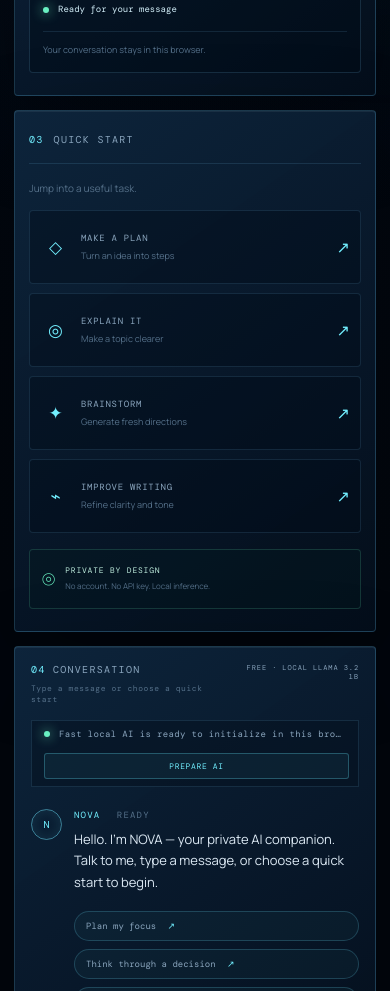
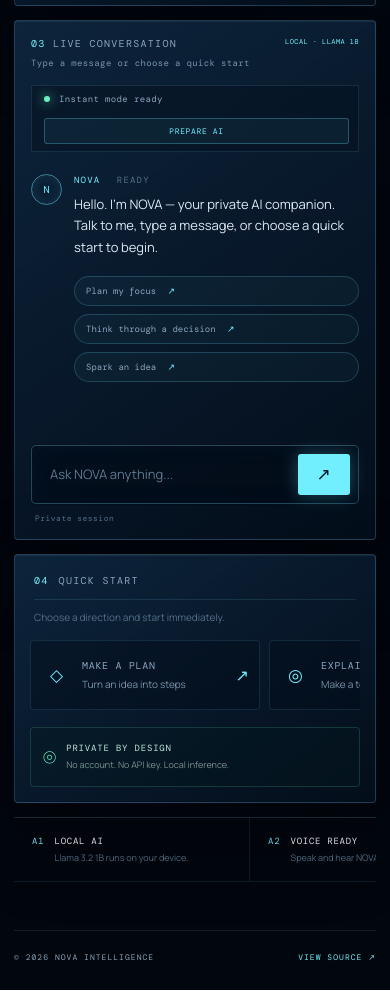
Before and after one commit to Dhairya1611/nova-ai-companion-hud, a plain HTML site: page index.html in a window 390 px wide. Shown: the part 1009-2000 px from the top of the page. Drawn offline with nearby package versions, Linux system fonts and the light colour scheme.

Commit message:
Redesign NOVA for interaction-first UI

```diff
--- a/app.js
+++ b/app.js
@@ -25,6 +25,8 @@
 const talkStatus = document.querySelector('#talkStatus');
 const transcriptPreview = document.querySelector('#transcriptPreview');
 const taskStatus = document.querySelector('#taskStatus');
+const conversationPanel = document.querySelector('.conversation-console');
+const coreVisual = document.querySelector('.core-visual');
 
 let engine = null;
 let enginePromise = null;
@@ -105,6 +107,13 @@
   chat.scrollTo({ top: chat.scrollHeight, behavior: 'smooth' });
 }
 
+function scrollConversationToEnd(behavior = 'smooth') {
+  window.requestAnimationFrame(() => window.requestAnimationFrame(() => {
+    chat.scrollTo({ top: chat.scrollHeight, behavior });
+  }));
+  window.setTimeout(() => chat.scrollTo({ top: chat.scrollHeight, behavior: 'auto' }), 120);
+}
+
 function setModelStatus(text, state = '') {
   modelStatus.textContent = text;
   document.querySelector('#modelStrip').className = `model-strip ${state}`;
@@ -114,8 +123,8 @@
   if (engine) return Promise.resolve(engine);
   if (!navigator.gpu) {
     instantModeActive = true;
-    setModelStatus('WebGPU is unavailable · instant replies are active', 'instant');
-    modelLabel.textContent = 'INSTANT · LOCAL';
+    setModelStatus('Instant mode ready · WebGPU unavailable', 'instant');
+    modelLabel.textContent = 'INSTANT MODE';
     systemStatus.textContent = 'SYSTEM ONLINE';
     return Promise.resolve(null);
   }
@@ -137,7 +146,7 @@
       instantModeActive = false;
       modelButton.textContent = 'MODEL READY';
       setModelStatus('Local Llama is ready — no server or key required', 'ready');
-      modelLabel.textContent = 'LOCAL · LLAMA 3.2 1B';
+      modelLabel.textContent = 'LOCAL · LLAMA 1B';
       systemStatus.textContent = 'SYSTEM ONLINE';
       return engine;
     })
@@ -147,8 +156,8 @@
       instantModeActive = true;
       modelButton.disabled = false;
       modelButton.textContent = 'RETRY LOCAL AI';
-      setModelStatus('Local model unavailable · instant replies are active', 'instant');
-      modelLabel.textContent = 'INSTANT · LOCAL';
+      setModelStatus('Instant mode ready · local AI optional', 'instant');
+      modelLabel.textContent = 'INSTANT MODE';
       systemStatus.textContent = 'SYSTEM ONLINE';
       return null;
     });
@@ -165,8 +174,8 @@
       settled = true;
       instantModeActive = true;
       modelButton.textContent = 'AI LOADING · CHAT NOW';
-      setModelStatus('Local model is loading in the background · instant replies active', 'instant');
-      modelLabel.textContent = 'INSTANT · AI WARMING UP';
+      setModelStatus('Instant mode ready · AI loading in background', 'instant');
+      modelLabel.textContent = 'INSTANT · LOADING';
       systemStatus.textContent = 'INSTANT MODE ONLINE';
       resolve(null);
     }, maxWait);
@@ -298,6 +307,7 @@
     const reply = createInstantReply(prompt);
     output.textContent = reply;
     history.push({ role: 'assistant', content: reply });
+    scrollConversationToEnd();
     speak(reply);
     return;
   }
@@ -317,6 +327,7 @@
     const reply = createInstantReply(prompt);
     output.textContent = reply;
     history.push({ role: 'assistant', content: reply });
+    scrollConversationToEnd();
     speak(reply);
   }
 }
@@ -346,11 +357,18 @@
 document.querySelectorAll('.suggestion').forEach((button) => button.addEventListener('click', () => send(button.dataset.prompt)));
 document.querySelectorAll('.quick-actions [data-prompt]').forEach((button) => button.addEventListener('click', () => {
   setMode('chat');
+  conversationPanel.scrollIntoView({ behavior: 'smooth', block: 'start' });
   send(button.dataset.prompt);
 }));
 modelButton.addEventListener('click', () => startModelLoad());
-chatModeButton.addEventListener('click', () => setMode('chat'));
-talkModeButton.addEventListener('click', () => setMode('talk'));
+chatModeButton.addEventListener('click', () => {
+  setMode('chat');
+  if (window.innerWidth <= 960) conversationPanel.scrollIntoView({ behavior: 'smooth', block: 'start' });
+});
+talkModeButton.addEventListener('click', () => {
+  setMode('talk');
+  if (window.innerWidth <= 960) avatarStage.scrollIntoView({ behavior: 'smooth', block: 'start' });
+});
 micButton.addEventListener('click', () => (isListening ? stopListening() : startListening()));
 voiceToggleButton.addEventListener('click', () => {
   voiceEnabled = !voiceEnabled;
@@ -368,5 +386,19 @@
   talkStatus.textContent = 'Microphone ready. Press the circle and speak naturally.';
 });
 
+if (coreVisual && window.matchMedia('(pointer: fine)').matches) {
+  coreVisual.addEventListener('pointermove', (event) => {
+    const bounds = coreVisual.getBoundingClientRect();
+    const x = (event.clientX - bounds.left) / bounds.width - 0.5;
+    const y = (event.clientY - bounds.top) / bounds.height - 0.5;
+    coreVisual.style.setProperty('--tilt-x', `${(-y * 3.2).toFixed(2)}deg`);
+    coreVisual.style.setProperty('--tilt-y', `${(x * 3.8).toFixed(2)}deg`);
+  });
+  coreVisual.addEventListener('pointerleave', () => {
+    coreVisual.style.setProperty('--tilt-x', '0deg');
+    coreVisual.style.setProperty('--tilt-y', '0deg');
+  });
+}
+
 setupRecognition();
 setPresence('idle');
--- a/index.html
+++ b/index.html
@@ -103,30 +103,14 @@
           </div>
         </section>
 
-        <aside class="hud-rail right-rail glass-panel">
-          <div class="rail-heading"><span>03</span> QUICK START</div>
-          <p class="rail-intro">Jump into a useful task.</p>
-          <div class="quick-actions">
-            <button type="button" data-prompt="Turn my rough idea into a clear step-by-step plan."><span class="action-glyph">◇</span><span><strong>MAKE A PLAN</strong><small>Turn an idea into steps</small></span><span>↗</span></button>
-            <button type="button" data-prompt="Explain a difficult topic to me in simple language with one useful example."><span class="action-glyph">◎</span><span><strong>EXPLAIN IT</strong><small>Make a topic clearer</small></span><span>↗</span></button>
-            <button type="button" data-prompt="Brainstorm five original directions for my idea, then recommend the strongest one."><span class="action-glyph">✦</span><span><strong>BRAINSTORM</strong><small>Generate fresh directions</small></span><span>↗</span></button>
-            <button type="button" data-prompt="Help me improve a piece of writing for clarity, tone and impact. Ask me to paste it."><span class="action-glyph">⌁</span><span><strong>IMPROVE WRITING</strong><small>Refine clarity and tone</small></span><span>↗</span></button>
-          </div>
-          <div class="privacy-card">
-            <span class="privacy-icon">⌾</span>
-            <div><strong>PRIVATE BY DESIGN</strong><small>No account. No API key. Local inference.</small></div>
-          </div>
-        </aside>
-      </section>
-
-      <section class="conversation-panel glass-panel" aria-label="NOVA conversation">
+        <section class="conversation-panel conversation-console glass-panel" aria-label="NOVA conversation">
           <div class="conversation-header">
-          <div><div class="panel-label"><span>04</span> CONVERSATION</div><span class="mode-note" id="modeNote">Type a message or choose a quick start</span></div>
-          <span class="chat-model" id="modelLabel">FREE · LOCAL LLAMA 3.2 1B</span>
+            <div><div class="panel-label"><span>03</span> LIVE CONVERSATION</div><span class="mode-note" id="modeNote">Type a message or choose a quick start</span></div>
+            <span class="chat-model" id="modelLabel">LOCAL · LLAMA 1B</span>
           </div>
           <div class="model-strip" id="modelStrip">
             <span class="model-dot"></span>
-          <span id="modelStatus">Fast local AI is ready to initialize in this browser</span>
+            <span id="modelStatus">Instant mode ready</span>
             <button id="modelButton" type="button" title="Download and prepare the private local AI">PREPARE AI</button>
           </div>
           <div class="chat-scroll" id="chatScroll" aria-live="polite">
@@ -142,10 +126,28 @@
           </div>
           <form class="composer" id="composer">
             <label class="sr-only" for="promptInput">Message NOVA</label>
-          <textarea id="promptInput" rows="1" placeholder="Message NOVA..." autocomplete="off"></textarea>
+            <textarea id="promptInput" rows="1" placeholder="Ask NOVA anything..." autocomplete="off"></textarea>
             <button class="send-button" type="submit" aria-label="Send message"><span>SEND</span><b>↗</b></button>
           </form>
           <div class="composer-footer" id="composerFooter"><span><kbd>↵</kbd> send · <kbd>⇧↵</kbd> new line</span><span>Private session <span class="lock">⌾</span></span></div>
+        </section>
+      </section>
+
+      <section class="quick-dock glass-panel" aria-label="Quick starts">
+        <div class="quick-dock-header">
+          <div class="rail-heading"><span>04</span> QUICK START</div>
+          <p class="rail-intro">Choose a direction and start immediately.</p>
+        </div>
+        <div class="quick-actions">
+          <button type="button" data-prompt="Turn my rough idea into a clear step-by-step plan."><span class="action-glyph">◇</span><span><strong>MAKE A PLAN</strong><small>Turn an idea into steps</small></span><span>↗</span></button>
+          <button type="button" data-prompt="Explain a difficult topic to me in simple language with one useful example."><span class="action-glyph">◎</span><span><strong>EXPLAIN IT</strong><small>Make a topic clearer</small></span><span>↗</span></button>
+          <button type="button" data-prompt="Brainstorm five original directions for my idea, then recommend the strongest one."><span class="action-glyph">✦</span><span><strong>BRAINSTORM</strong><small>Generate fresh directions</small></span><span>↗</span></button>
+          <button type="button" data-prompt="Help me improve a piece of writing for clarity, tone and impact. Ask me to paste it."><span class="action-glyph">⌁</span><span><strong>IMPROVE WRITING</strong><small>Refine clarity and tone</small></span><span>↗</span></button>
+        </div>
+        <div class="privacy-card">
+          <span class="privacy-icon">⌾</span>
+          <div><strong>PRIVATE BY DESIGN</strong><small>No account. No API key. Local inference.</small></div>
+        </div>
       </section>
 
       <section class="trust-strip" aria-label="NOVA capabilities">
--- a/styles.css
+++ b/styles.css
@@ -143,10 +143,10 @@
   z-index: 2;
   width: min(1440px, calc(100% - 64px));
   margin: 0 auto;
-  padding: 38px 0 60px;
+  padding: 28px 0 48px;
 }
 .hud-heading {
-  margin-bottom: 24px;
+  margin-bottom: 18px;
   display: flex;
   align-items: flex-end;
   justify-content: space-between;
@@ -193,11 +193,11 @@
 }
 .hud-layout {
   display: grid;
-  grid-template-columns: 230px minmax(0, 1fr) 260px;
+  grid-template-columns: 210px minmax(400px, 1fr) minmax(350px, 430px);
   gap: 14px;
   align-items: stretch;
 }
-.hud-rail { min-height: 635px; padding: 22px 18px; }
+.hud-rail { min-height: 600px; padding: 22px 18px; }
 .rail-heading {
   padding-bottom: 17px;
   display: flex;
@@ -249,7 +249,7 @@
   font-size: 14px;
 }
 .mode-card strong { display: block; font: 10px var(--mono); letter-spacing: 0.1em; }
-.mode-card small { display: block; margin-top: 5px; color: var(--dim); font-size: 9px; }
+.mode-card small { display: block; margin-top: 5px; color: #7895aa; font-size: 10px; }
 .mode-arrow { color: var(--cyan); opacity: 0.65; }
 .session-card {
   margin-top: auto;
@@ -262,11 +262,11 @@
 .task-line { display: flex; align-items: flex-start; gap: 9px; color: #d1edf7; font: 9px var(--mono); line-height: 1.5; }
 .task-dot { margin-top: 4px; }
 .session-rule { height: 1px; margin: 14px 0 11px; background: rgba(127, 205, 255, 0.12); }
-.privacy-note { display: block; color: var(--dim); font-size: 9px; line-height: 1.55; }
+.privacy-note { display: block; color: #7895aa; font-size: 10px; line-height: 1.55; }
 
 .core-console {
-  min-height: 635px;
-  padding: 22px;
+  min-height: 600px;
+  padding: 20px;
   display: flex;
   flex-direction: column;
   align-items: center;
@@ -301,6 +301,19 @@
     0 0 0 29px rgba(105, 237, 255, 0.017),
     0 0 75px rgba(0, 181, 255, 0.22),
     inset 0 0 50px rgba(20, 167, 255, 0.16);
+  transform: perspective(900px) rotateX(var(--tilt-x, 0deg)) rotateY(var(--tilt-y, 0deg));
+  transform-style: preserve-3d;
+  transition: transform 0.32s ease, box-shadow 0.45s ease;
+}
+.core-visual::before {
+  content: "";
+  position: absolute;
+  inset: -14px;
+  z-index: -1;
+  border: 1px solid rgba(105, 237, 255, 0.15);
+  border-radius: 50%;
+  box-shadow: 0 0 42px rgba(52, 201, 255, 0.12);
+  animation: coreBreath 4.6s ease-in-out infinite;
 }
 .orbital {
   position: absolute;
@@ -431,6 +444,7 @@
   font: 8px var(--mono);
   letter-spacing: 0.1em;
 }
+.is-speaking .core-visual { box-shadow: 0 0 0 10px rgba(105, 237, 255, 0.04), 0 0 0 30px rgba(105, 237, 255, 0.025), 0 0 105px rgba(0, 225, 255, 0.42), inset 0 0 58px rgba(20, 167, 255, 0.2); }
 .is-speaking .face-image { animation: headTalk 1.25s ease-in-out infinite; }
 .is-speaking .mouth-sync { opacity: 0.92; animation: lipSync 0.14s steps(2, end) infinite alternate; }
 .is-speaking .orbital-mid { animation-duration: 5s; }
@@ -522,7 +536,6 @@
 .mini-wave i:nth-child(4) { height: 11px; animation-delay: 0.45s; }
 .mini-wave i:nth-child(5) { height: 5px; animation-delay: 0.6s; }
 
-.right-rail { display: flex; flex-direction: column; }
 .rail-intro { margin: 17px 0 0; color: var(--dim); font-size: 10px; }
 .quick-actions { display: grid; gap: 9px; margin-top: 15px; }
 .quick-actions button {
@@ -548,8 +561,8 @@
   outline: none;
   transform: translateX(-2px);
 }
-.quick-actions strong { display: block; color: inherit; font: 9px var(--mono); letter-spacing: 0.08em; }
-.quick-actions small { display: block; margin-top: 5px; color: var(--dim); font-size: 9px; }
+.quick-actions strong { display: block; color: inherit; font: 10px var(--mono); letter-spacing: 0.07em; }
+.quick-actions small { display: block; margin-top: 5px; color: #7895aa; font-size: 10px; }
 .quick-actions > button > span:last-child { color: var(--cyan); }
 .action-glyph { color: var(--cyan); font-size: 17px; text-align: center; }
 .privacy-card {
@@ -563,12 +576,21 @@
   background: rgba(4, 27, 31, 0.36);
 }
 .privacy-icon { color: var(--mint); font-size: 22px; }
-.privacy-card strong { display: block; color: #bdebdc; font: 8px var(--mono); letter-spacing: 0.1em; }
-.privacy-card small { display: block; margin-top: 5px; color: var(--dim); font-size: 8px; line-height: 1.4; }
+.privacy-card strong { display: block; color: #bdebdc; font: 9px var(--mono); letter-spacing: 0.09em; }
+.privacy-card small { display: block; margin-top: 5px; color: #78958e; font-size: 9px; line-height: 1.4; }
 
-.conversation-panel { margin-top: 14px; padding: 20px; }
+.conversation-panel {
+  min-width: 0;
+  padding: 20px;
+  display: flex;
+  flex-direction: column;
+}
+.conversation-console { height: 600px; min-height: 600px; }
+.conversation-console .conversation-header { align-items: flex-start; gap: 12px; }
+.conversation-console .conversation-header > div:first-child { display: block; }
 .conversation-header > div:first-child { display: flex; align-items: center; gap: 18px; }
-.mode-note { color: var(--dim); font-size: 8px; letter-spacing: 0.07em; }
+.mode-note { display: block; margin-top: 7px; color: #7895aa; font-size: 9px; line-height: 1.45; letter-spacing: 0.04em; }
+.chat-model { max-width: 122px; color: var(--cyan); font: 8px var(--mono); line-height: 1.45; text-align: right; letter-spacing: 0.06em; }
 .model-strip {
   min-height: 38px;
   margin: 15px 0 0;
@@ -601,7 +623,16 @@
 .model-strip.ready .model-dot { background: var(--mint); }
 .model-strip.fallback .model-dot { background: #ffc86a; box-shadow: 0 0 9px #ffc86a; }
 .model-strip.instant .model-dot { background: #ffc86a; box-shadow: 0 0 9px #ffc86a; animation: blink 1.4s infinite; }
-.chat-scroll { max-height: 400px; min-height: 155px; padding: 22px 6px 17px; overflow: auto; }
+.chat-scroll {
+  min-height: 220px;
+  padding: 22px 6px 17px;
+  flex: 1;
+  overflow: auto;
+  scrollbar-color: rgba(105, 237, 255, 0.3) transparent;
+  scrollbar-width: thin;
+}
+.chat-scroll::-webkit-scrollbar { width: 5px; }
+.chat-scroll::-webkit-scrollbar-thumb { background: rgba(105, 237, 255, 0.3); border-radius: 4px; }
 .message { max-width: 850px; display: flex; align-items: flex-start; gap: 12px; animation: appear 0.3s ease; }
 .avatar-mark {
   width: 31px;
@@ -696,6 +727,21 @@
 .composer-footer kbd { margin-right: 3px; padding: 2px 4px; border: 1px solid var(--line); border-radius: 2px; }
 .lock { margin-left: 4px; color: var(--mint); font-size: 14px; vertical-align: -1px; }
 
+.quick-dock {
+  margin-top: 14px;
+  padding: 16px;
+  display: grid;
+  grid-template-columns: 185px minmax(0, 1fr) 225px;
+  align-items: stretch;
+  gap: 14px;
+}
+.quick-dock-header { padding: 4px 4px 0; }
+.quick-dock-header .rail-heading { padding-bottom: 12px; }
+.quick-dock-header .rail-intro { margin-top: 12px; line-height: 1.55; }
+.quick-dock .quick-actions { grid-template-columns: repeat(4, minmax(0, 1fr)); margin-top: 0; }
+.quick-dock .quick-actions button { min-height: 70px; }
+.quick-dock .privacy-card { margin-top: 0; }
+
 .trust-strip { margin-top: 14px; display: grid; grid-template-columns: repeat(3, 1fr); border-top: 1px solid var(--line); border-bottom: 1px solid rgba(127, 205, 255, 0.1); }
 .trust-strip > div { padding: 17px 18px; display: grid; grid-template-columns: auto 1fr; column-gap: 10px; row-gap: 4px; }
 .trust-strip > div + div { border-left: 1px solid rgba(127, 205, 255, 0.11); }
@@ -725,28 +771,36 @@
 @keyframes headListen { 0%, 100% { transform: translate(0, 0) rotate(0deg); } 50% { transform: translate(-0.5%, 0.2%) rotate(-0.4deg); } }
 @keyframes lipSync { from { transform: translateY(-50%) scaleY(0.12) scaleX(0.8); } to { transform: translateY(-50%) scaleY(1) scaleX(1.18); } }
 @keyframes micPulse { 50% { transform: scale(1.025); box-shadow: 0 0 40px rgba(255, 93, 147, 0.7); } }
+@keyframes coreBreath { 50% { opacity: 0.42; transform: scale(1.018); } }
 
 @media (max-width: 1120px) {
-  .hud-layout { grid-template-columns: 205px minmax(0, 1fr) 225px; }
+  .hud-layout { grid-template-columns: 185px minmax(360px, 1fr) minmax(320px, 370px); }
   .hud-rail { padding-left: 14px; padding-right: 14px; }
-  .core-visual { width: min(92%, 430px); }
+  .core-visual { width: min(90%, 420px); }
+  .quick-dock { grid-template-columns: 155px minmax(0, 1fr); }
+  .quick-dock .privacy-card { grid-column: 1 / -1; }
 }
 
-@media (max-width: 860px) {
+@media (max-width: 960px) {
   .topbar, .app-shell, .footer { width: calc(100% - 36px); }
   .topbar { grid-template-columns: 1fr auto; }
   .topbar-status { display: none; }
   .hud-heading { align-items: flex-start; flex-direction: column; gap: 20px; }
   .hud-heading-meta { width: 100%; justify-content: space-between; }
   .hud-layout { grid-template-columns: 1fr; }
-  .core-console { order: 1; min-height: 610px; }
+  .core-console { order: 1; min-height: 570px; }
   .left-rail { order: 2; min-height: auto; display: grid; grid-template-columns: 1fr 1fr; gap: 16px; }
   .left-rail .rail-heading { grid-column: span 2; }
   .mode-controls { margin-top: 0; grid-template-columns: 1fr 1fr; }
   .session-card { margin-top: 0; }
-  .right-rail { order: 3; min-height: auto; }
+  .conversation-console { order: 3; height: 570px; min-height: 570px; }
+  .quick-dock { grid-template-columns: 1fr; }
+  .quick-dock-header { display: flex; align-items: center; justify-content: space-between; gap: 18px; }
+  .quick-dock-header .rail-heading { min-width: 170px; }
+  .quick-dock-header .rail-intro { margin: 0; text-align: right; }
   .quick-actions { grid-template-columns: 1fr 1fr; }
-  .privacy-card { margin-top: 16px; }
+  .quick-dock .quick-actions { grid-template-columns: 1fr 1fr; }
+  .quick-dock .privacy-card { grid-column: auto; }
 }
 
 @media (max-width: 560px) {
@@ -757,8 +811,8 @@
   .hud-heading h1 { font-size: 42px; }
   .hero-copy { font-size: 12px; }
   .hud-heading-meta { font-size: 8px; }
-  .core-console { min-height: 520px; padding: 16px; }
-  .core-visual { width: 94%; margin-top: 22px; }
+  .core-console { min-height: 445px; padding: 16px; }
+  .core-visual { width: 86%; margin-top: 18px; }
   .core-waveform { width: 190px; }
   .talk-controls { grid-template-columns: 1fr; text-align: center; }
   .mic-button { width: 100%; }
@@ -768,8 +822,8 @@
   .mode-card { min-height: 68px; grid-template-columns: 30px 1fr; }
   .mode-arrow { display: none; }
   .mode-icon { width: 30px; height: 30px; }
-  .quick-actions { grid-template-columns: 1fr; }
   .conversation-panel { padding: 16px; }
+  .conversation-console { height: 520px; min-height: 520px; }
   .conversation-header { align-items: flex-start; gap: 14px; }
   .conversation-header > div:first-child { display: block; }
   .mode-note { display: block; margin-top: 7px; line-height: 1.4; }
@@ -777,14 +831,28 @@
   .model-strip { flex-wrap: wrap; }
   .model-strip #modelStatus { width: calc(100% - 18px); }
   .model-strip button { width: 100%; margin: 4px 0 0; }
-  .chat-scroll { padding-left: 0; padding-right: 0; }
+  .chat-scroll { min-height: 260px; padding-left: 0; padding-right: 0; }
   .suggestions { margin-left: 43px; }
   .suggestion { width: 100%; text-align: left; }
   .send-button { min-width: 52px; width: 52px; padding: 0; }
   .send-button span { display: none; }
   .composer-footer span:first-child { display: none; }
-  .trust-strip { grid-template-columns: 1fr; }
-  .trust-strip > div + div { border-left: 0; border-top: 1px solid rgba(127, 205, 255, 0.11); }
+  .quick-dock { padding: 15px; display: block; overflow: hidden; }
+  .quick-dock-header { display: block; }
+  .quick-dock-header .rail-intro { margin-top: 10px; text-align: left; }
+  .quick-dock .quick-actions {
+    margin-top: 14px;
+    padding-bottom: 7px;
+    display: flex;
+    overflow-x: auto;
+    scroll-snap-type: x mandatory;
+    scrollbar-width: thin;
+  }
+  .quick-dock .quick-actions button { min-width: 230px; flex: 0 0 230px; scroll-snap-align: start; }
+  .quick-dock .privacy-card { margin-top: 10px; }
+  .trust-strip { display: flex; overflow-x: auto; scroll-snap-type: x mandatory; }
+  .trust-strip > div { min-width: 235px; flex: 0 0 235px; scroll-snap-align: start; }
+  .trust-strip > div + div { border-left: 1px solid rgba(127, 205, 255, 0.11); border-top: 0; }
   .footer { gap: 12px; flex-wrap: wrap; }
   .footer span:nth-child(2) { display: none; }
 }
```
Lines whose indentation alone changed are shown as unchanged.
